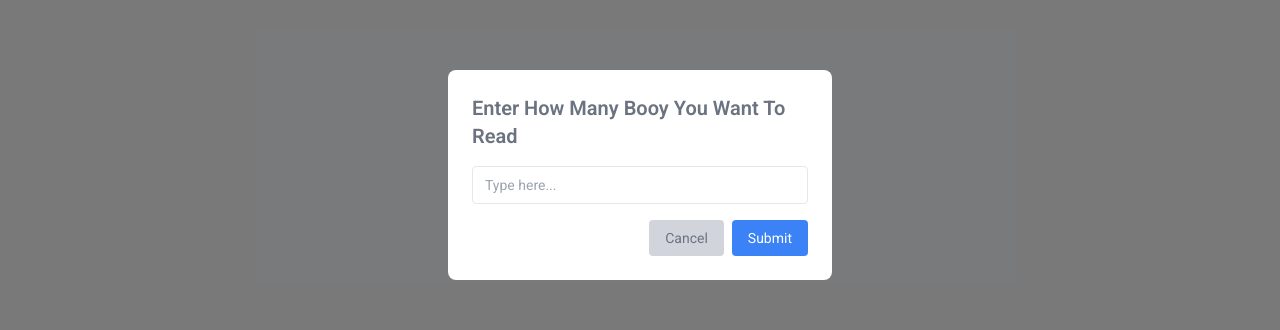
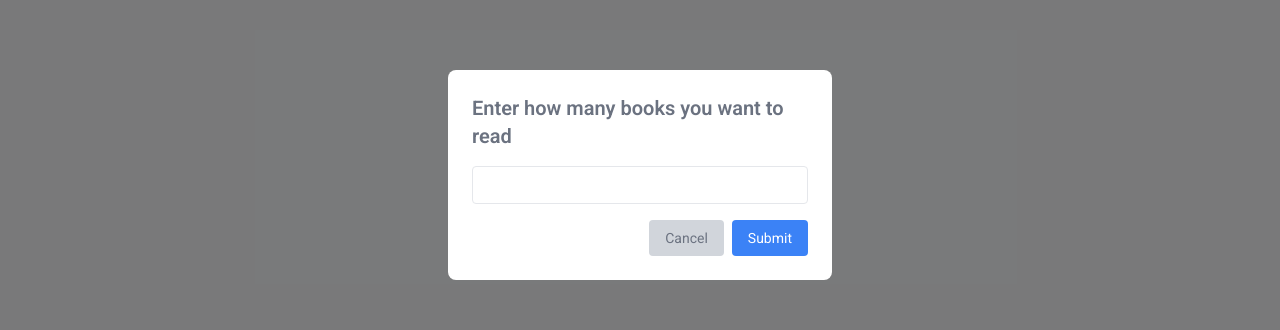
Before and after one commit to assumaqn/BookManagement-, a React (Vite) app: page /vault in a window 1280 px wide. Both pictures are taken after a click on the button 1227 px from the left and 30 px from the top of the page. Shown: the part 225-555 px from the top of the page. Built offline with nearby package versions, Linux system fonts and the light colour scheme.

Commit message:
adding animation to the ui

```diff
--- a/src/features/Home/Home.tsx
+++ b/src/features/Home/Home.tsx
@@ -1,14 +1,22 @@
+import { motion } from "framer-motion";
 import HomeHeader from "./HomeHeader";
+
 import HomeRecommend from "./HomeRecommend";
 import HomeStatues from "./HomeStatues";
 
 function Home() {
   return (
-    <div className="mx-auto flex max-w-[1300px] flex-col gap-28 px-6 py-11">
+    <motion.div
+      layout
+      initial={{ y: 10, opacity: 0 }}
+      animate={{ y: 0, opacity: 1 }}
+      transition={{ duration: 0.25 }}
+      className="mx-auto flex max-w-[1300px] flex-col gap-28 px-6 py-11"
+    >
       <HomeHeader />
       <HomeStatues />
       <HomeRecommend />
-    </div>
+    </motion.div>
   );
 }
 
--- a/src/features/vaults/NoVault.tsx
+++ b/src/features/vaults/NoVault.tsx
@@ -1,22 +1,16 @@
 import { FaRegFolderOpen } from "react-icons/fa6";
-import { motion } from "framer-motion";
 
 import ButtonLink from "../../ui/ButtonLink";
 
 function NoVault() {
   return (
-    <motion.div
-      initial={{ y: 20, opacity: 0 }}
-      animate={{ y: 0, opacity: 1 }}
-      transition={{ duration: 0.5 }}
-      className="flx-col flex h-[70vh] items-center justify-center"
-    >
+    <div className="flx-col flex h-[70vh] items-center justify-center">
       <div className="flex flex-col items-center justify-center gap-2">
         <FaRegFolderOpen size={100} className="text-gray-400" />
         <p className="text-sm text-gray-500">No books in your vault yet</p>
         <ButtonLink to="books">Start adding</ButtonLink>
       </div>
-    </motion.div>
+    </div>
   );
 }
 
--- a/src/features/vaults/Vault.tsx
+++ b/src/features/vaults/Vault.tsx
@@ -1,4 +1,5 @@
 import { useBook } from "../../context/context";
+import { motion } from "framer-motion";
 
 import NoVault from "./NoVault";
 import VaultBooks from "./VaultBooks";
@@ -10,7 +11,13 @@ import VaultStatus from "./VaultStatus";
 function Vault() {
   const { vault } = useBook();
   return (
-    <div className="mx-auto flex max-w-screen-xl flex-col gap-20 px-6 py-11">
+    <motion.div
+      layout
+      initial={{ y: 10, opacity: 0 }}
+      animate={{ y: 0, opacity: 1 }}
+      transition={{ duration: 0.4 }}
+      className="mx-auto flex max-w-screen-xl flex-col gap-20 px-6 py-11"
+    >
       {vault.length == 0 ? (
         <NoVault />
       ) : (
@@ -22,7 +29,7 @@ function Vault() {
           <VaultFooter />
         </>
       )}
-    </div>
+    </motion.div>
   );
 }
 
--- a/src/ui/Modal.tsx
+++ b/src/ui/Modal.tsx
@@ -1,6 +1,6 @@
 import { useState } from "react";
 import { CgProfile } from "react-icons/cg";
-import { motion } from "framer-motion";
+import { motion, AnimatePresence } from "framer-motion";
 
 function Modal() {
   const [isOpen, setIsOpen] = useState(false);
@@ -26,34 +26,43 @@ function Modal() {
         <CgProfile />
       </button>
 
+      <AnimatePresence>
         {isOpen && (
           <motion.div
-          className="fixed inset-0 z-50 flex items-center justify-center bg-black bg-opacity-50"
-          initial={{ y: -20, opacity: 0 }}
-          animate={{ y: 0, opacity: 1 }}
+            className="fixed inset-0 z-50 flex items-center justify-center bg-black/50"
+            initial={{ opacity: 0 }}
+            animate={{ opacity: 1 }}
+            exit={{ opacity: 0 }}
+          >
+            {/* modal box animation */}
+            <motion.div
+              initial={{ scale: 0.9, y: 20, opacity: 0 }}
+              animate={{ scale: 1, y: 0, opacity: 1 }}
+              exit={{ scale: 0.9, y: 20, opacity: 0 }}
               transition={{ duration: 0.2 }}
-          exit={{ y: -20, opacity: 0 }}
+              className="w-96 rounded-lg bg-white p-6"
             >
-          <div className="w-96 rounded-lg bg-white p-6">
-            <h2 className="mb-4 text-xl font-semibold capitalize">
-              Enter How Many Booy you want to read{" "}
+              <h2 className="mb-4 text-xl font-semibold">
+                Enter how many books you want to read
               </h2>
+
               <form onSubmit={handleSubmit}>
                 <input
                   type="text"
                   value={inputValue}
                   onChange={(e) => setInputValue(e.target.value)}
-                placeholder="Type here..."
                   className="mb-4 w-full rounded border px-3 py-2 focus:outline-none focus:ring-2 focus:ring-blue-400"
                 />
+
                 <div className="flex justify-end gap-2">
                   <button
                     type="button"
+                    onClick={handleClose}
                     className="rounded bg-gray-300 px-4 py-2"
-                  onClick={handleClose}
                   >
                     Cancel
                   </button>
+
                   <button
                     type="submit"
                     className="rounded bg-blue-500 px-4 py-2 text-white"
@@ -62,9 +71,10 @@ function Modal() {
                   </button>
                 </div>
               </form>
-          </div>
+            </motion.div>
           </motion.div>
         )}
+      </AnimatePresence>
     </>
   );
 }
--- a/src/ui/Nav.tsx
+++ b/src/ui/Nav.tsx
@@ -16,6 +16,7 @@ function Nav() {
 
         <NavLink to="/vault">My vault</NavLink>
       </motion.ul>
+
       <Modal />
     </div>
   );
```
Lines whose indentation alone changed are shown as unchanged.
